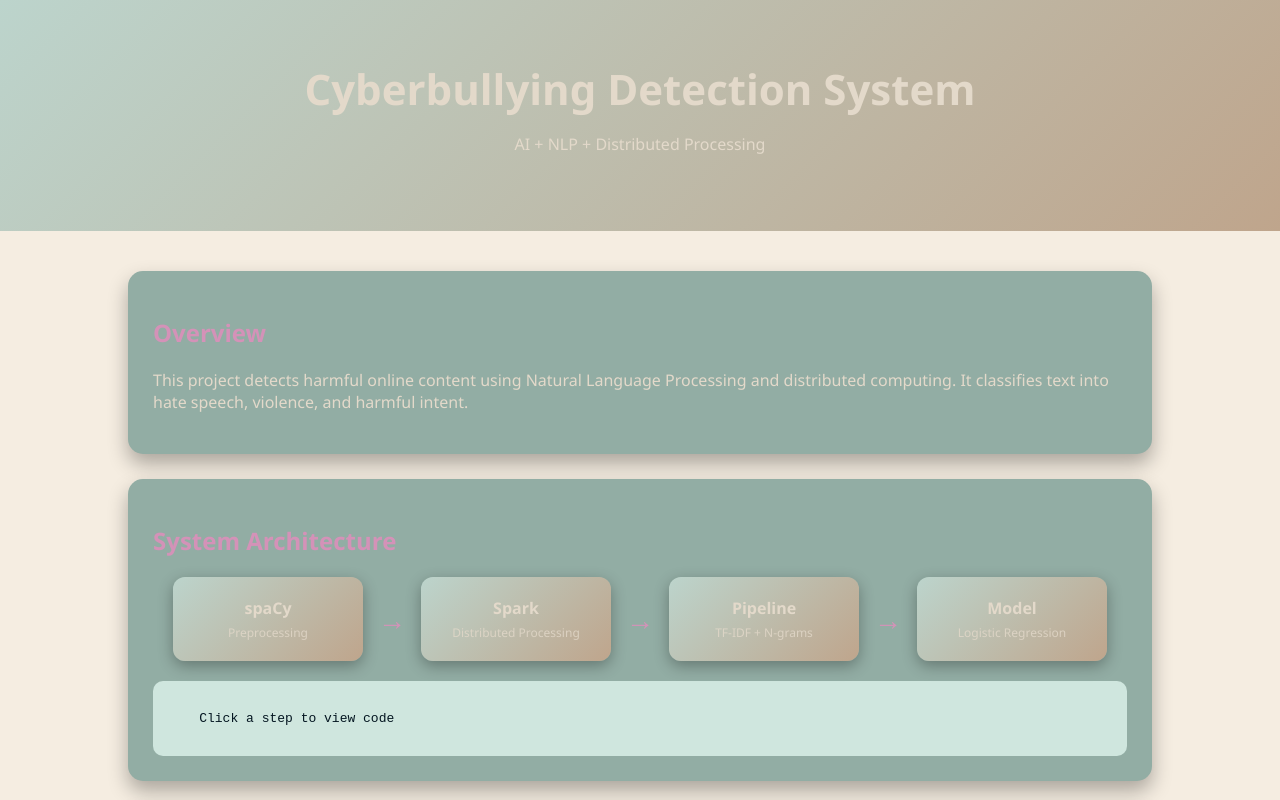
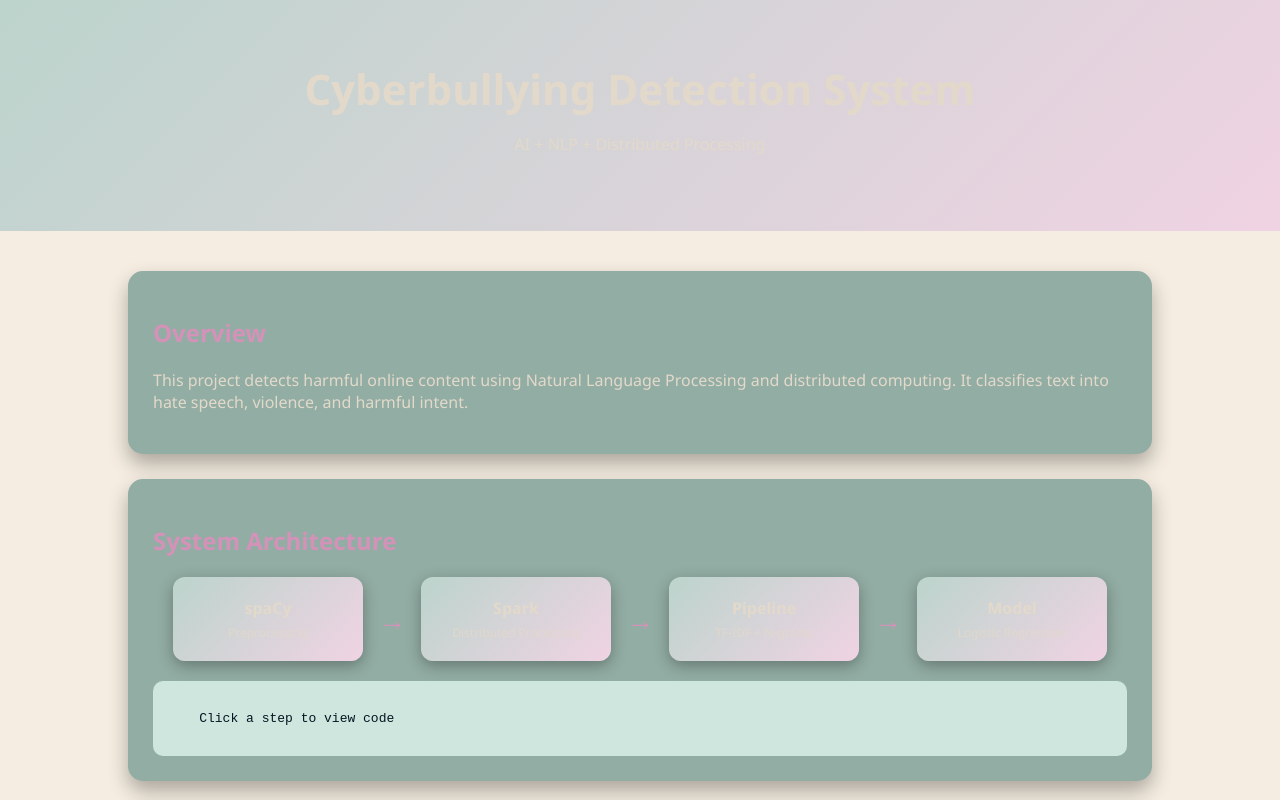
Before and after one commit to 13-1550/vue-pages, a plain HTML site: page CyberBullyingSpark/index.html in a window 1280 px wide. Shown: the top 800 px of the page. Drawn offline with Linux system fonts and the light colour scheme.

Commit message:
Change background gradient color in index.html

```diff
--- a/CyberBullyingSpark/index.html
+++ b/CyberBullyingSpark/index.html
@@ -126,7 +126,7 @@ body {
 header {
     padding: 60px;
     text-align: center;
-    background: linear-gradient(135deg, var(--primary), var(--secondary));
+    background: linear-gradient(135deg, var(--primary), #f0d3e3);
 }
 
 header h1 {
@@ -196,7 +196,7 @@ footer {
 }
 
 .step {
-    background: linear-gradient(135deg, var(--primary), var(--secondary));
+    background: linear-gradient(135deg, var(--primary), #f0d3e3);
     padding: 20px;
     border-radius: 12px;
     text-align: center;
```
